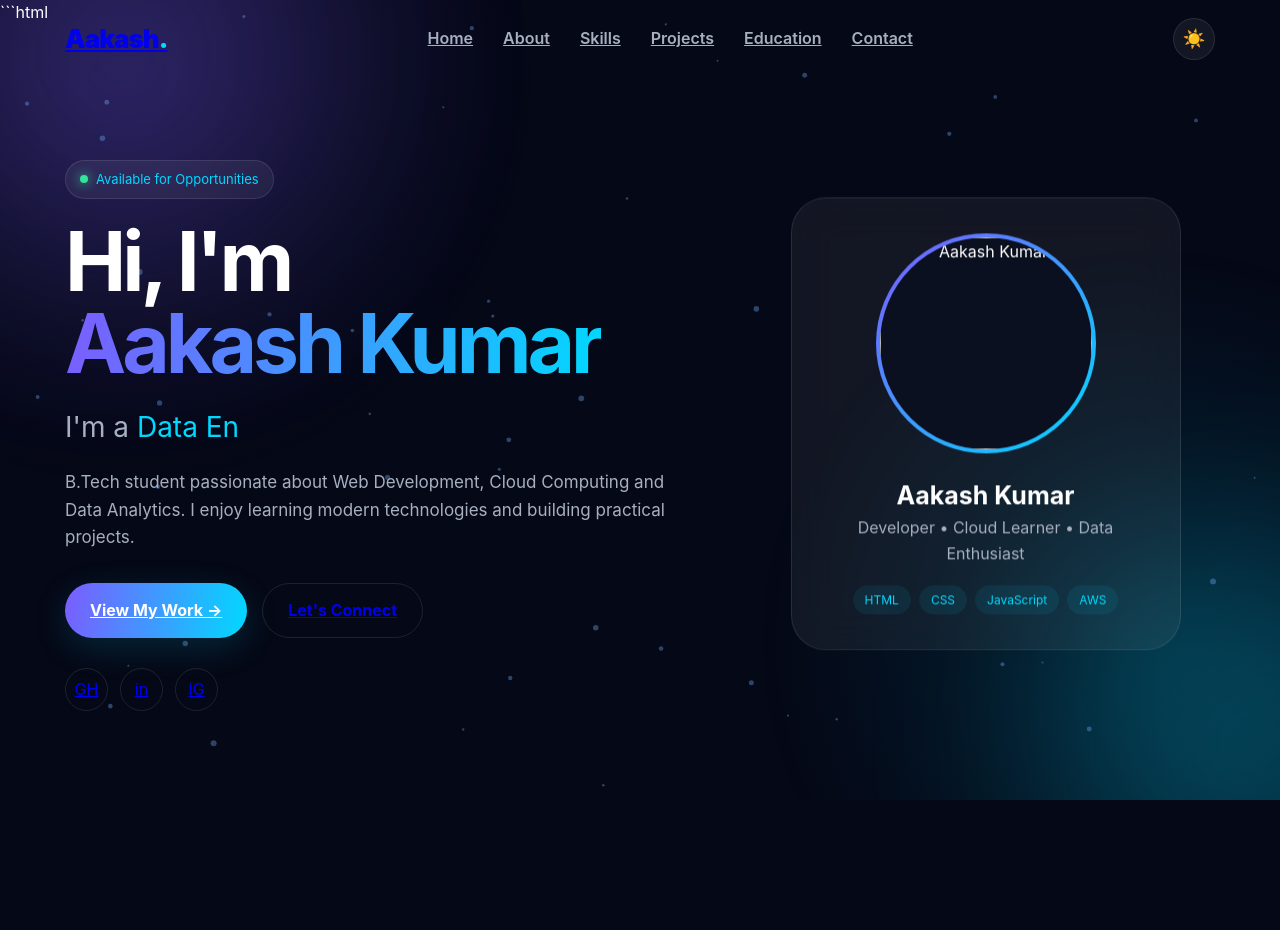
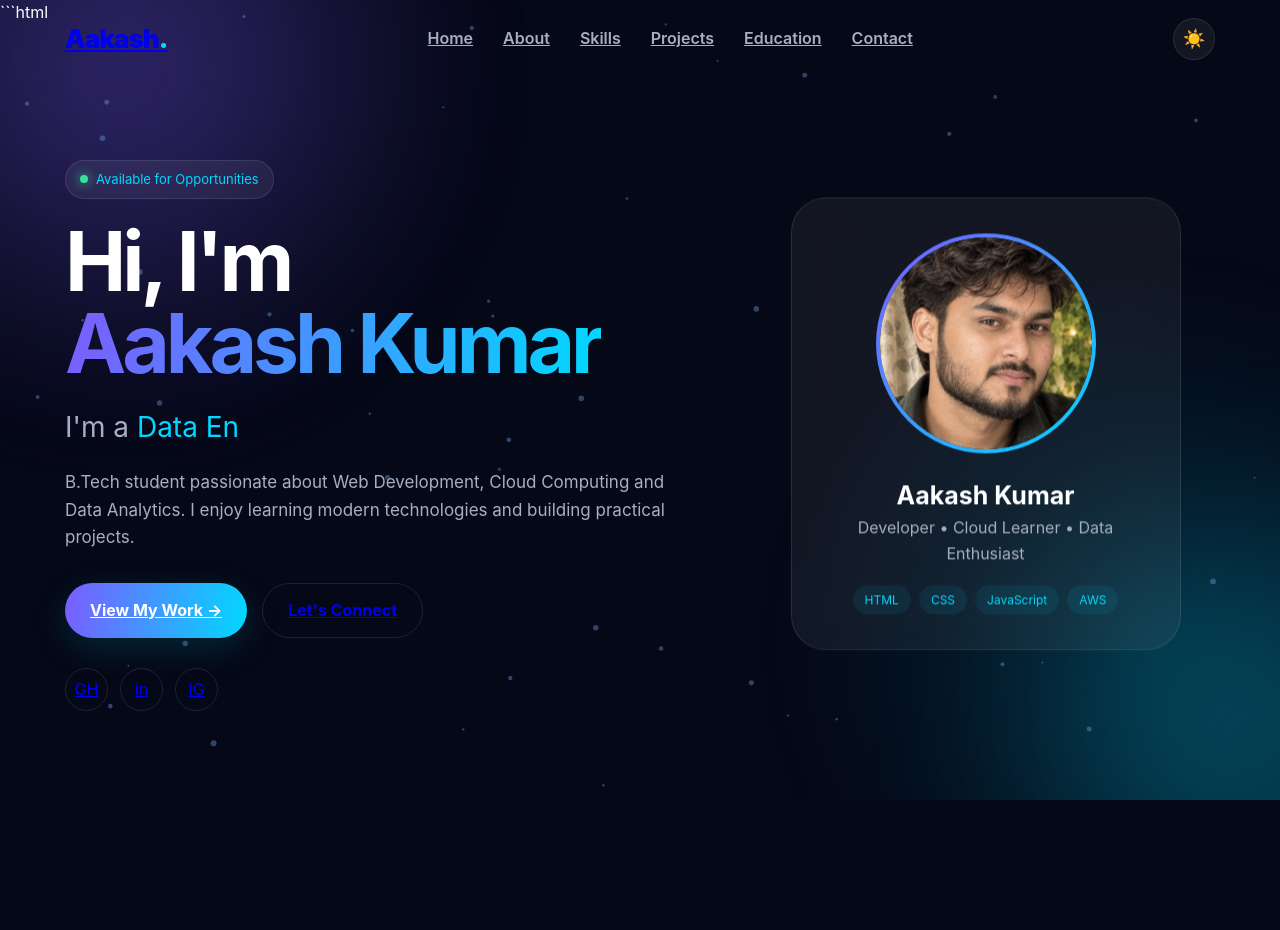
Before and after one commit to aakash78190-prog/my-portfolio-aakash-kumar, a plain HTML site: page index.html in a window 1280 px wide. Shown: the top 930 px of the page. Drawn offline with Linux system fonts and the light colour scheme.

```diff
--- a/index.html
+++ b/index.html
@@ -1037,7 +1037,7 @@ footer{
 
 -->
 
-<img src="images/profile.jpeg" alt="Aakash Kumar">
+<img src="./profile.jpeg" alt="Aakash Kumar">
 
 </div>
 
```
